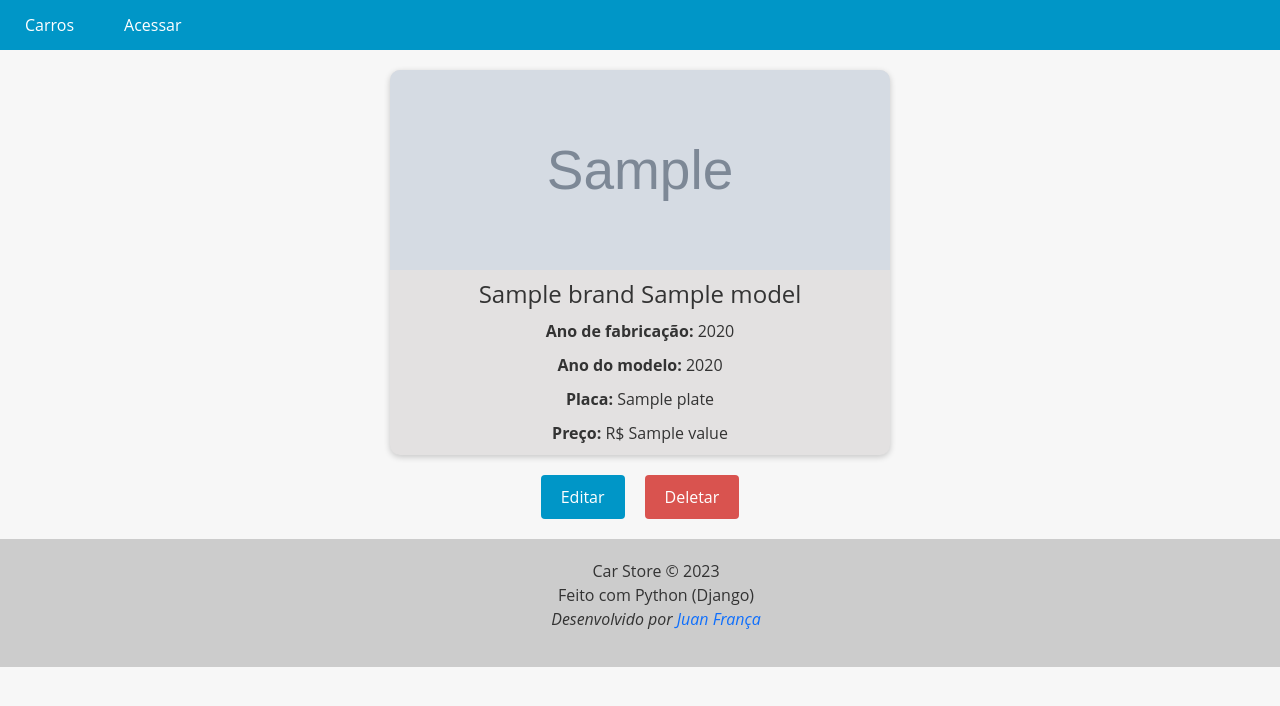
After one commit to juanfranca/CarStore, a Django app: template cars/templates/detail_car.html in a window 1280 px wide. The commit adds this page. Shown: the top 706 px of the page. Run offline with Django 4.2, Linux system fonts and the light colour scheme; the template is opened without the code that fills it: most values are stand-ins (such as "Sample title", 1, 10 or a date in 2020); grey boxes marked "Sample" are stand-in pictures.

Commit message:
FBV to CBV and TemplateChanges

```diff
--- a/cars/templates/create_car.html
+++ b/cars/templates/create_car.html
@@ -2,15 +2,13 @@
 
 
 {% block content %}
-{% for car in cars %}
-    <img src="{{ car.photo.url }}" alt="{{ car.model }}">
-{% endfor %}
+
 <form action="{% url 'cars:create_car' %}" method="post" enctype="multipart/form-data">
     {% csrf_token %}
     <table>
         {{ form.as_table }}
     </table>
-    <input type="submit">
+    <input type="submit" value="Criar">
 </form>
 
 {% endblock %}
--- /dev/null
+++ b/cars/templates/detail_car.html
@@ -0,0 +1,94 @@
+{% extends "base.html" %}
+
+{% block content %}
+  <style>
+    .car-card {
+      background-color: #e3e1e1;
+      box-shadow: 0 2px 6px rgba(0, 0, 0, 0.2);
+      border-radius: 10px;
+      overflow: hidden;
+      text-align: center;
+      transition: all 0.3s ease;
+      max-width: 500px;
+      margin: 20px auto 0;
+      margin-bottom: 20px;
+    }
+
+    .car-card:hover {
+      cursor: pointer;
+      box-shadow: 0 4px 10px rgba(0, 0, 0, 0.4);
+      transform: translateY(-2px);
+    }
+
+    .car-card img {
+      width: 100%;
+      height: 200px;
+      object-fit: cover;
+    }
+
+    .car-card h2 {
+      font-size: 1.5rem;
+      margin: 10px;
+    }
+
+    .car-card p {
+      font-size: 1rem;
+      margin-bottom: 10px;
+    }
+
+    .buttons-container {
+      display: flex;
+      justify-content: center;
+      margin-top: 20px;
+      margin-bottom: 20px;
+    }
+
+    .btn {
+      display: inline-block;
+      background-color: #0096c7;
+      color: #fff;
+      border: none;
+      padding: 10px 20px;
+      font-size: 16px;
+      border-radius: 4px;
+      cursor: pointer;
+      transition: background-color 0.3s ease-in-out;
+      margin: 0 10px;
+    }
+
+    .btn:hover {
+      background-color: #108eb8;
+    }
+
+    .btn-danger {
+      background-color: #d9534f;
+      text-decoration: none !important;
+    }
+
+    .btn-danger:hover {
+      background-color: #d2221c;
+    }
+
+    .error-message {
+      color: #d9534f;
+      font-size: 14px;
+      margin-top: 5px;
+    }
+
+    a {
+      text-decoration: none !important;
+    }
+  </style>
+  <div class="car-card">
+      <img src="{{ object.photo.url }}" alt="{{ object.model }} - {{ object.brand }}">
+      <h2>{{ cars.brand }} {{ cars.model }}</h2>
+      <p><strong>Ano de fabricação:</strong> {{ cars.factory_year }}</p>
+      <p><strong>Ano do modelo:</strong> {{ cars.model_year }}</p>
+      <p><strong>Placa:</strong> {{ cars.plate }}</p>
+      <p><strong>Preço:</strong> R$ {{ cars.value }}</p>
+  </div>
+  <div class="buttons-container">
+    <a href="{% url 'cars:update_car' cars.pk %}" class="btn btn-primary">Editar</a>
+    <a href="{% url 'cars:delete_car' cars.pk %}" class="btn btn-danger">Deletar</a>
+  </div>
+{% endblock %}
```
Also changed, not shown: cars/templates/confirm_delete.html (added, +63 -0 lines), cars/templates/edit_car.html (added, +122 -0 lines), cars/templates/home.html (+11 -1 lines), cars/urls.py (+6 -3 lines), cars/views.py (+36 -20 lines), media/cars/fiat-argo.png (added), media/cars/ford-ranger.png (added).
